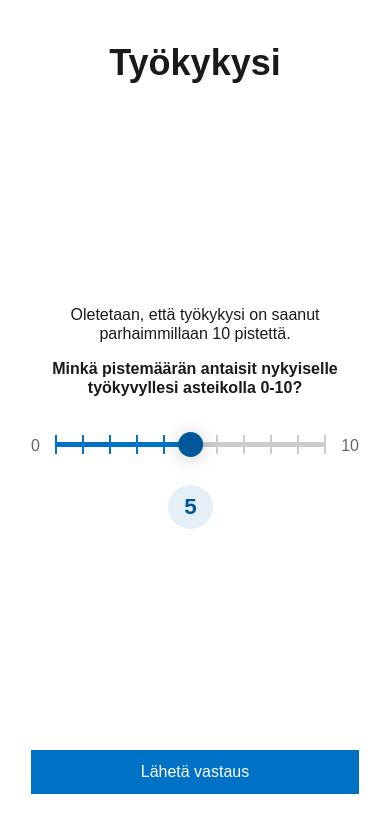
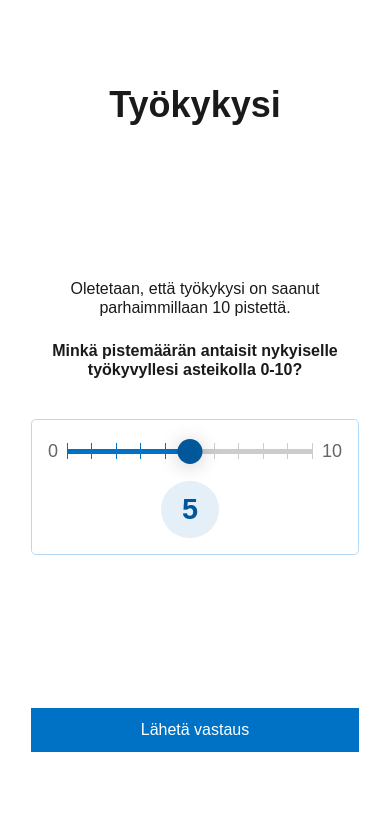
Before and after one commit to mikkom79/Liikuntakoutsaus, a React (Create React App) app in the folder cra/: page / in a window 390 px wide. Both pictures are taken after a click on the button "Tee testi". Shown: the top 832 px of the page. Built offline with nearby package versions, Linux system fonts and the light colour scheme.

Commit message:
style fixes

```diff
--- a/cra/src/components/Slider.js
+++ b/cra/src/components/Slider.js
@@ -26,8 +26,8 @@ const Slider = ({ rtl, values, setValues }) => {
             {...props}
             style={{
               ...props.style,
-              height: "1.2em",
-              width: "2px",
+              height: "1em",
+              width: "1px",
               backgroundColor:
                 index * STEP < values[0]
                   ? "var(--color-coat-of-arms)"
@@ -92,8 +92,8 @@ const Slider = ({ rtl, values, setValues }) => {
       />
       <output
         style={{
-          marginTop: "25px",
-          fontSize: "1.4rem",
+          marginTop: "0.5em",
+          fontSize: "1.8rem",
           backgroundColor: "var(--color-info-light)",
           height: "2em",
           width: "2em",
--- a/cra/src/styles/index.css
+++ b/cra/src/styles/index.css
@@ -96,11 +96,21 @@ span.range-slider {
     flex: none;
     display: grid;
     grid-template-columns: auto 1fr auto;
-    gap: 0.5em;
+    gap: 0;
     color: var(--color-coat-of-arms-dark);
     font-weight: 600;
     width: 100%;
     margin-top: 1em;
+    border: 1px solid var(--color-coat-of-arms-medium-light);
+    border-radius: 0.3em;
+    padding: 1em;
+}
+
+.range-slider p {
+    color: var(--color-black-60);
+    font-weight: normal;
+    font-size: var(--fontsize-body-l);
+    margin-top: 5px;
 }
 
 label.radio-label {
@@ -255,12 +265,6 @@ button.next::after {
 
 label {
     cursor: pointer;
-}
-
-.range-slider p {
-    color: var(--color-black-60);
-    font-weight: normal;
-    margin-top: 6px;
 }
 
 .radio-list {
@@ -432,8 +436,8 @@ h4 {
 
 .pre-quiz-result-output {
     background-color: var(--color-coat-of-arms-medium-light);
-    width: 5.5em;
-    height: 5.5em;
+    width: 4.4em;
+    height: 4.4em;
     display: flex;
     flex-direction: column;
     place-content: center;
--- a/cra/src/styles/responsive.css
+++ b/cra/src/styles/responsive.css
@@ -20,24 +20,24 @@
 }
 
 /*mobile*/
-@media only screen and (max-width: 425px) {
+@media only screen and (max-width: 380px) {
 
     .App {
-        padding: 1em;
+        padding: 0.1em 1em;
     }
 
     .container {
-        min-height: 90vh;
+        min-height: 80vh;
         gap: 1em;
     }
 
     .sub-container {
-        gap: 1em;
+        gap: 0.75em;
     }
 
     .card {
         width: 100%;
-        padding: 1em;
+        padding: 0.5em;
     }
 
     .card li {
--- a/cra/src/styles/root.css
+++ b/cra/src/styles/root.css
@@ -2,7 +2,7 @@
 
     --font-default: HelsinkiGrotesk, Arial, sans-serif;
 
-    --clamp-small: clamp(12em, 100vw, 26em);
+    --clamp-small: clamp(10em, 90vw, 26em);
 
     --breakpoint-height: 560px;
     --breakpoint-width: 375px;
```
